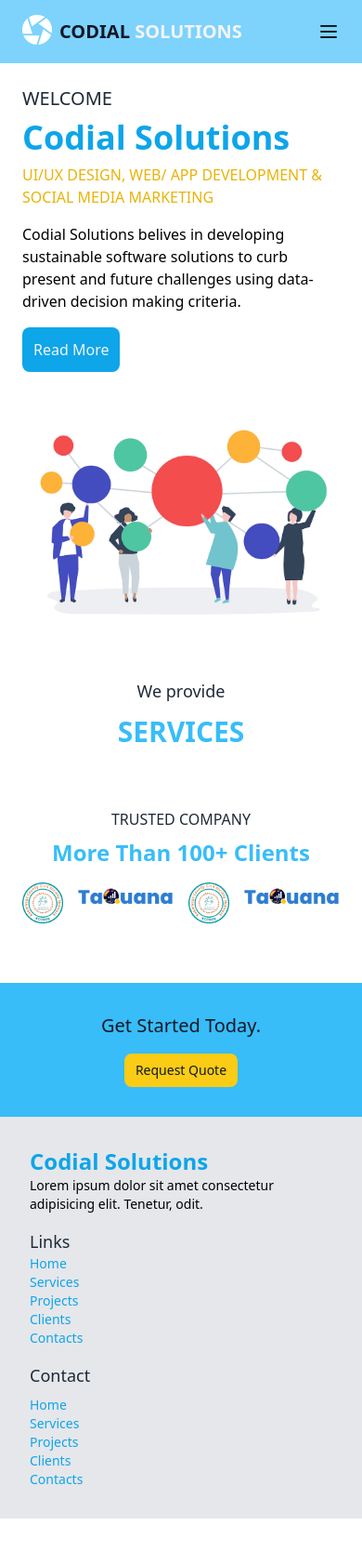
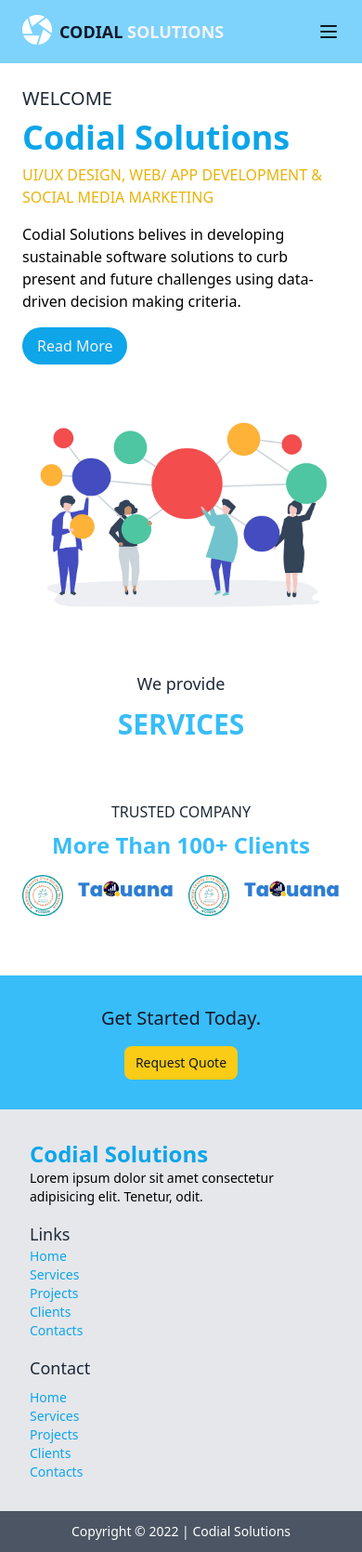
Before and after one commit to Andrew-Ochieng/Codial, a Nuxt app: page / in a window 390 px wide. Shown: the whole page at 93% size. Before the commit the page ends 1633 px from the top, so only its background shows below. Built offline with nearby package versions, Linux system fonts and the light colour scheme.

Commit message:
add copyright

```diff
--- a/components/footer.vue
+++ b/components/footer.vue
@@ -11,8 +11,8 @@
         </div>
 
         <!--footer-->
-        <footer class="">
-            <div class="md:flex justify-around md:p-16 p-8 bg-gray-200 md:space-y-0 space-y-4">
+        <footer class="bg-gray-200">
+            <div class="md:flex justify-around md:p-16 p-8 md:space-y-0 space-y-4">
                 <div>
                     <h1 class="md:text-3xl text-2xl text-sky-500 font-semibold md:mb-2">Codial Solutions</h1>
                     <p class="md:text-lg text-sm">Lorem ipsum dolor sit amet consectetur <br> adipisicing elit. Tenetur, odit.</p>
@@ -76,6 +76,11 @@
                     </ul>
                 </div>
             </div>
+
+            <!--copyright-->
+            <div class="bg-gray-600 py-3">
+                <p class="text-center text-sm text-white">Copyright © 2022 | Codial Solutions</p>
+            </div>
         </footer>
     </section>
 </template>
--- a/components/hero.vue
+++ b/components/hero.vue
@@ -7,7 +7,7 @@
                 <h3 class="text-yellow-500 font-medium uppercase md:text-xl text-md">UI/UX Design, Web/ App Development & Social Media Marketing</h3>
                 <p class="md:my-8 my-4">Codial Solutions belives in developing sustainable software solutions
                      to curb present and future challenges using data-driven decision making criteria.</p>
-                <button class="md:px-6 px-3 md:py-4 py-3 bg-sky-500 hover:bg-sky-400 rounded-lg text-gray-100 hover:text-gray-900" href="#">
+                <button class="md:px-6 px-4 md:py-3 py-2 bg-sky-500 hover:bg-sky-400 rounded-full text-gray-100 hover:text-gray-900" href="#">
                     Read More
                 </button>
             </div>
--- a/components/navbar.vue
+++ b/components/navbar.vue
@@ -7,7 +7,7 @@
                     <div class="flex items-center flex-shrink-0">
                         <a href="#!" class="flex items-center">
                             <img src="../assets/images/download.png" alt="Codial Solutions" class="md:h-14 h-9 mr-2 md:pb-3 pb-1">
-                            <p class="md:text-2xl text-xl text-gray-900 font-semibold uppercase"> Codial
+                            <p class="md:text-2xl text-lg text-gray-900 font-semibold uppercase"> Codial
                                 <span class="text-gray-100">Solutions</span>
                             </p>
                         </a>
```
